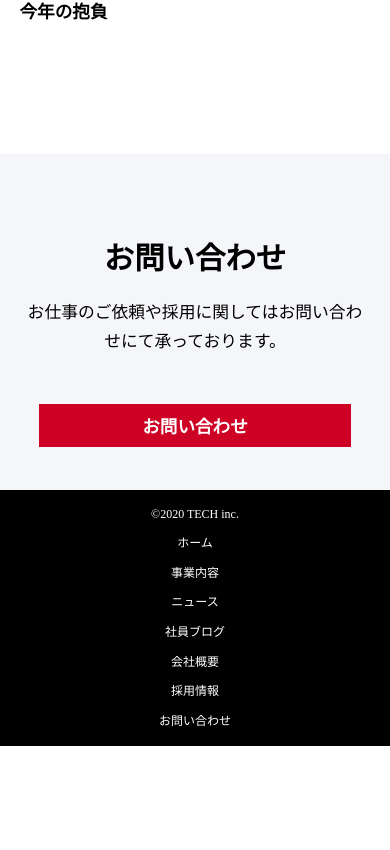
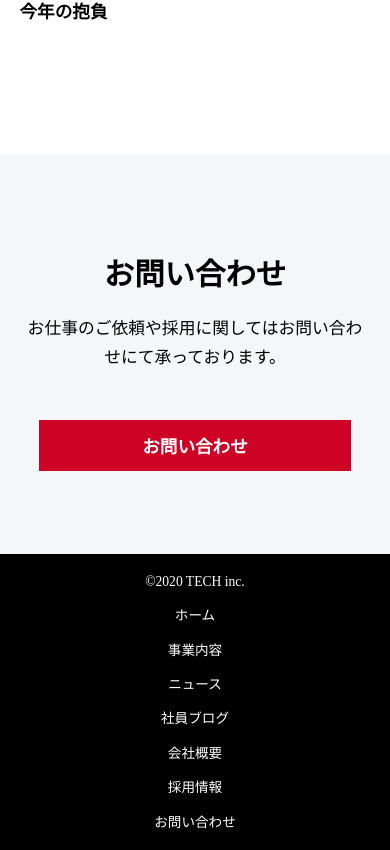
Before and after one commit to hideyukisugamata/corpsite-practical-exercise, a plain HTML site: page blog.html in a window 390 px wide. Shown: the part 2086-2936 px from the top of the page. Before the commit the page ends 2832 px from the top, so only its background shows below. Drawn offline with Linux system fonts and the light colour scheme.

Commit message:
20210203修正a

```diff
--- a/css/blog.css
+++ b/css/blog.css
@@ -209,23 +209,23 @@
   height: 4rem;
   width: 4rem;
   position: absolute;
-  left:80%;
+  right: 0%;
 }
 .hamburger span{
   position: absolute;
-  left: 8px;
+  left: 12px;
   width: 2.5rem;
-  height: 0.25rem;
+  height: 0.2745rem;
   background-color: #000;
 }
 .hamburger span:nth-of-type(1){
   top:1rem
 }
 .hamburger span:nth-of-type(2){
-  top:1.9rem;
+  top:2rem;
 }
 .hamburger span:nth-of-type(3){
-  top:2.8rem;
+  top:3rem;
 }
 
 #main{
@@ -243,7 +243,9 @@
 .contents1-image,.contents2-image,.contents3-image,.contents4-image,.contents5-image,.contents6-image{
   height: 70%;
 }
-
+#FAQ{
+  height: 25rem;
+}
 #FAQ button{
   width: 80%;
   font-size: 1.1rem;
@@ -253,7 +255,7 @@
   line-height: 1.8rem;
 }
 #footer{
-  height: 16rem;
+  height: 18.5rem;
   display: block;
   justify-content: flex-start;
   align-items: flex-start;
@@ -269,7 +271,8 @@
 }
 .footer-menu li{
   border: none;
-  padding-bottom: 1.1rem;
+  padding-bottom: 1.3rem;
+  font-size: 0.85rem;
 }
 #footer a{
   border: none;
@@ -277,6 +280,7 @@
 #footer h6{
   margin: 0;
   text-align: center;
-  padding: 1.1rem 0;
+  padding: 1.3rem 0;
+  font-size: 0.85rem;
 }
 }
--- a/css/company.css
+++ b/css/company.css
@@ -177,11 +177,11 @@
   height: 4rem;
   width: 4rem;
   position: absolute;
-  left: 80%;
+  right: 0%;
 }
 .hamburger span{
   position: absolute;
-  left: 8px;
+  left: 12px;
   display: block;
   width: 2.3rem;
   height: 0.25rem;
@@ -201,6 +201,9 @@
   width: 90%;
 }
 
+#FAQ{
+  height: 25rem;
+}
 #FAQ button{
   width: 80%;
   font-size: 1rem;
@@ -211,7 +214,7 @@
 }
 
 #footer{
-  height: 16rem;
+  height: 17rem;
   display: block;
   justify-content: flex-start;
   align-items: flex-start;
@@ -226,7 +229,7 @@
   justify-content: flex-start;
 }
 #footer li{
-  padding-bottom: 1.1rem;
+  padding-bottom: 1.2rem;
 }
 #footer a{
   border: none;
@@ -234,6 +237,6 @@
 #footer h6{
   margin: 0;
   text-align: center;
-  padding: 1.1rem 0;
+  padding: 1.2rem 0;
 }
 }
--- a/css/contact.css
+++ b/css/contact.css
@@ -54,7 +54,7 @@
 }
 
 #main{
-  height: 40rem;
+  height: 38rem;
   width: 100%;
 }
 .main-form{
@@ -142,13 +142,13 @@ input[type="submit"]{
 }
 .hamburger{
   position: absolute;
-  left: 80%;
+  right: 0%;
   height: 4rem;
   width: 4rem;
 }
 .hamburger span{
   position: absolute;
-  left: 8px;
+  left: 12px;
   height: 0.25rem;
   width: 2.3rem;
   display: block;
@@ -175,7 +175,7 @@ input[type="submit"]{
 }
 
 #footer{
-  height: 16rem;
+  height: 17rem;
   display: block;
   justify-content: flex-start;
   align-items: normal;
@@ -183,8 +183,8 @@ input[type="submit"]{
 #footer h6{
   text-align: center;
   margin: 0;
-  padding-top: 1.1rem;
-  padding-bottom: 1.1rem;
+  padding-top: 1.2rem;
+  padding-bottom: 1.2rem;
 }
 .footer-menu{
   width: 80%;
@@ -199,6 +199,6 @@ input[type="submit"]{
 }
 #footer li{
   text-align: center;
-  padding-bottom: 1.1rem;
+  padding-bottom: 1.2rem;
 }
 }
--- a/css/index.css
+++ b/css/index.css
@@ -440,7 +440,7 @@
   font-size: 0.8rem;
   font-weight: normal;
   color: #fff;
-  margin-left: 15rem;
+  margin-left: 14rem;
 }
 #footer nav {
   margin-right: 13.5rem;
@@ -489,12 +489,12 @@
     width: 4rem;
     position: absolute;
     top: 50%;
-    left: 85%;
+    right: 0%;
     transform: translate(0%, -50%);
   }
   .hamburger span {
     position: absolute;
-    left: 3px;
+    left: 12px;
     display: block;
     width: 2.5rem;
     height: 0.3rem;
@@ -504,10 +504,10 @@
     top: 1rem;
   }
   .hamburger span:nth-of-type(2) {
-    top: 2rem;
+    top: 1.9rem;
   }
   .hamburger span:nth-of-type(3) {
-    top: 3rem;
+    top: 2.8rem;
   }
 
   #mission {
@@ -661,7 +661,7 @@
   }
 
   #footer{
-    height: 16rem;
+    height: 18.5rem;
     display: block;
     justify-content: flex-start;
     align-items: flex-start;
@@ -669,7 +669,7 @@
   #footer h6{
     margin: 0;
     text-align: center;
-    padding:1.1rem 0
+    padding:1.3rem 0;
   }
   #footer ul{
     display: block;
@@ -682,7 +682,7 @@
     margin: 0;
   }
   #footer li{
-    padding-bottom: 1.1rem;
+    padding-bottom: 1.3rem;
   }
   #footer a{
     border-left: none;
--- a/css/news.css
+++ b/css/news.css
@@ -190,12 +190,12 @@
   height: 4rem;
   width: 4rem;
   position: absolute;
-  left:80%;
+  right: 0%;
 }
 .hamburger span{
   background-color: #000;
   position: absolute;
-  left: 9px;
+  left: 12px;
   width: 2.3rem;
   height: 0.25rem;
 }
@@ -234,14 +234,14 @@
 }
 
 #footer{
-  height: 16rem;
+  height: 16.5rem;
   display: block;
   justify-content: flex-start;
   align-items: flex-start;
 }
 #footer h6{
   margin: 0;
-  padding: 1.1rem 0;
+  padding: 1.15rem 0;
   text-align: center;
 }
 .footer-menu{
@@ -255,7 +255,7 @@
 }
 #footer li{
   border: none;
-  margin-bottom: 1.1rem;
+  margin-bottom: 1.15rem;
 }
 #footer a{
   border: none;
--- a/css/reqruit.css
+++ b/css/reqruit.css
@@ -198,14 +198,14 @@
   height: 4rem;
   width: 4rem;
   position: absolute;
-  left: 80%;
+  right: 0%;
 }
 .hamburger span{
   background-color: #000;
   position: absolute;
   height: 0.25rem;
   width: 2.3rem;
-  left: 8px;
+  left: 12px;
   display: block;
 }
 .hamburger span:nth-of-type(1){
@@ -230,7 +230,9 @@
 .contents-title{
   margin-top: 5rem;
 }
-
+#FAQ{
+  height: 23rem;
+}
 #FAQ button{
   width: 80%;
   font-size: 1.05rem;
@@ -240,14 +242,14 @@
   line-height: 1.65rem;
 }
 #footer{
-  height: 16rem;
+  height: 17rem;
   display: block;
   justify-content: flex-start;
   align-items: flex-start;
 }
 #footer h6{
   margin: 0;
-  padding: 1.1rem 0;
+  padding: 1.2rem 0;
   text-align: center;
 }
 .footer-menu{
@@ -262,7 +264,7 @@
 }
 #footer li{
   border-left: none;
-  padding-bottom: 1.1rem;
+  padding-bottom: 1.2rem;
 }
 #footer a{
   border: none;
--- a/css/service.css
+++ b/css/service.css
@@ -185,6 +185,7 @@
 .footer-menu {
   width: 33%;
   margin-right: 14rem;
+  text-align: center;
 }
 .footer-menu ul {
   display: flex;
@@ -220,13 +221,12 @@
   height: 4rem;
   width: 4rem;
   position: absolute;
-  left: 80%;
-  margin-right: 0.5rem;
+  right: 0%;
   margin-top: 0.5fem;
 }
 .hamburger span{
   position: absolute;
-  left: 10px;
+  left: 12px;
   display: block;
   width: 2.3rem;
   height: 0.25rem;
@@ -289,7 +289,7 @@
 }
 
 #footer{
-  height: 16rem;
+  height: 17rem;
   display: block;
   justify-content: flex-start;
   align-items: flex-start;
@@ -297,7 +297,7 @@
 #footer h6{
     margin: 0;
     text-align: center;
-    padding:1.1rem 0
+    padding:1.15rem 0
 }
 .footer-menu{
   width: 100%;
@@ -310,7 +310,8 @@
 }
 #footer li{
   border: none;
-  padding-bottom: 1.1rem;
+  padding-bottom: 1.15rem;
+  font-size: 0.8rem;
 }
 #footer a{
   border: none;
```
